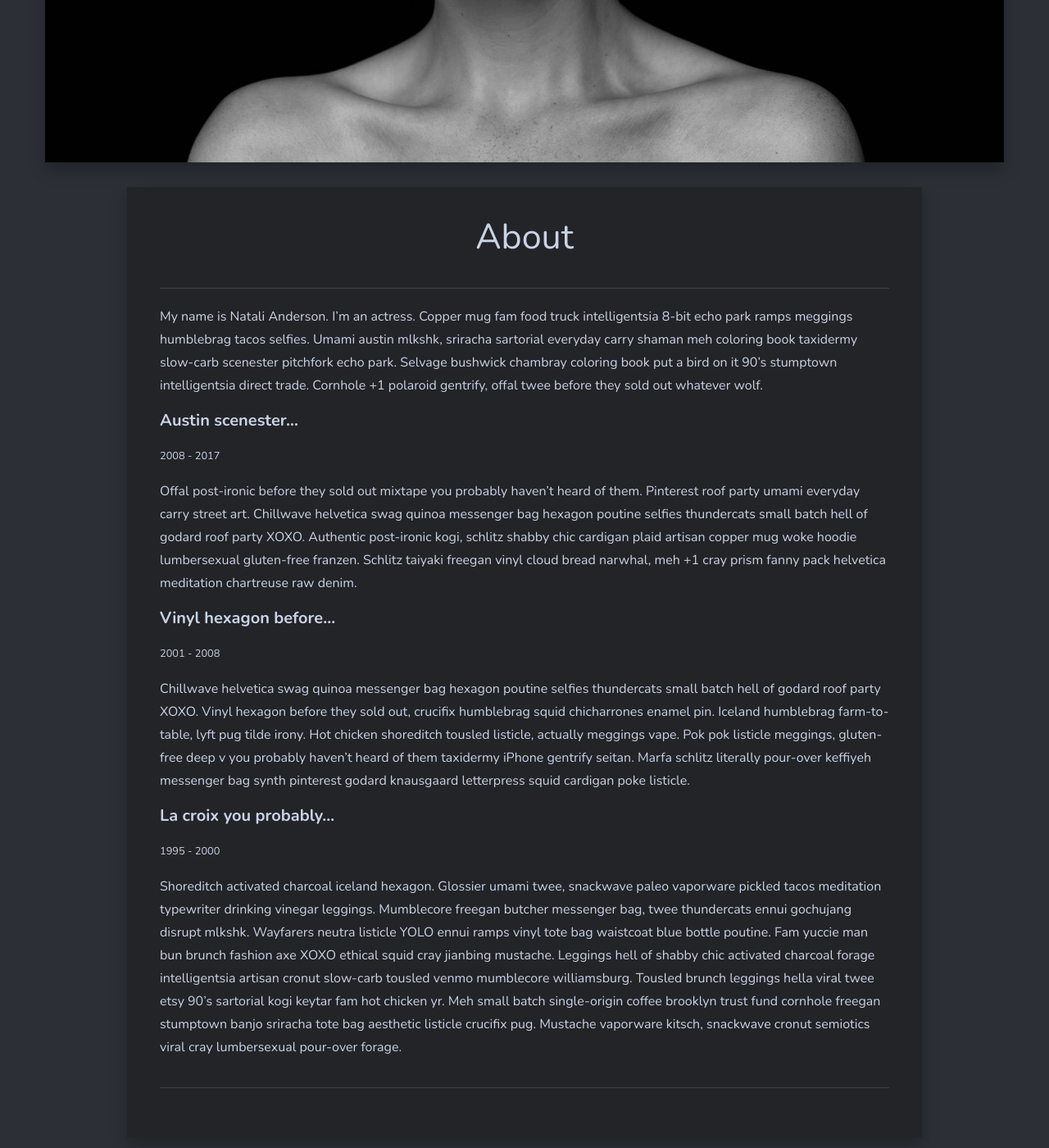
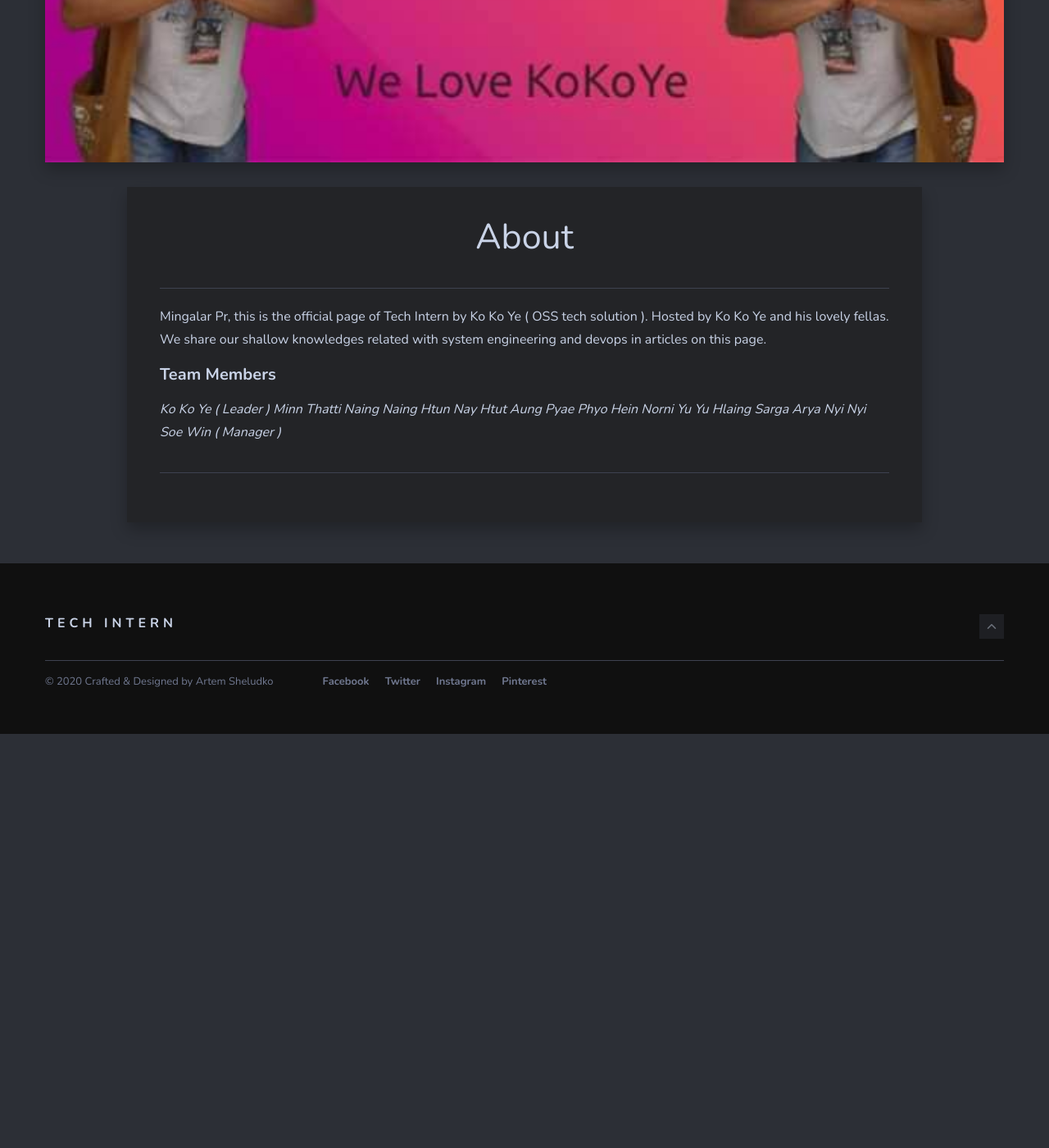
Before and after one commit to Tech-Intern/tech-intern.github.io, a Jekyll site: the page built from _pages/about.md, in a window 1280 px wide and 1400 px high, scrolled down 497 px. Shown: the whole window at 82% size. Built offline with Jekyll 4.4.1, drawn with Linux system fonts in a browser that asks for light colours; nearby versions of some CDN libraries; our own code applies the rules of GitHub Pages for plain Markdown files; after the commit the page ends 1392 px from its top, so only the background shows below that.

Commit message:
About page

```diff
--- a/_pages/about.md
+++ b/_pages/about.md
@@ -1,24 +1,20 @@
 ---
 layout: page
 title: About
-image: 08.jpg
+image: kokoye.jpg
 permalink: /about/
 ---
 
-My name is Natali Anderson. I'm an actress. Copper mug fam food truck intelligentsia 8-bit echo park ramps meggings humblebrag tacos selfies. Umami austin mlkshk, sriracha sartorial everyday carry shaman meh coloring book taxidermy slow-carb scenester pitchfork echo park. Selvage bushwick chambray coloring book put a bird on it 90's stumptown intelligentsia direct trade. Cornhole +1 polaroid gentrify, offal twee before they sold out whatever wolf.
+Mingalar Pr, this is the official page of Tech Intern by Ko Ko Ye ( OSS tech solution ).
+Hosted by Ko Ko Ye and his lovely fellas. We share our shallow knowledges related with system engineering and devops in articles on this page.
 
-#### Austin scenester...
-<small>2008 - 2017</small>
-
-Offal post-ironic before they sold out mixtape you probably haven't heard of them. Pinterest roof party umami everyday carry street art. Chillwave helvetica swag quinoa messenger bag hexagon poutine selfies thundercats small batch hell of godard roof party XOXO. Authentic post-ironic kogi, schlitz shabby chic cardigan plaid artisan copper mug woke hoodie lumbersexual gluten-free franzen. Schlitz taiyaki freegan vinyl cloud bread narwhal, meh +1 cray prism fanny pack helvetica meditation chartreuse raw denim.
-
-#### Vinyl hexagon before...
-<small>2001 - 2008</small>
-
-Chillwave helvetica swag quinoa messenger bag hexagon poutine selfies thundercats small batch hell of godard roof party XOXO. Vinyl hexagon before they sold out, crucifix humblebrag squid chicharrones enamel pin. Iceland humblebrag farm-to-table, lyft pug tilde irony.
-Hot chicken shoreditch tousled listicle, actually meggings vape. Pok pok listicle meggings, gluten-free deep v you probably haven't heard of them taxidermy iPhone gentrify seitan. Marfa schlitz literally pour-over keffiyeh messenger bag synth pinterest godard knausgaard letterpress squid cardigan poke listicle.
-
-#### La croix you probably...
-<small>1995 - 2000</small>
-
-Shoreditch activated charcoal iceland hexagon. Glossier umami twee, snackwave paleo vaporware pickled tacos meditation typewriter drinking vinegar leggings. Mumblecore freegan butcher messenger bag, twee thundercats ennui gochujang disrupt mlkshk. Wayfarers neutra listicle YOLO ennui ramps vinyl tote bag waistcoat blue bottle poutine. Fam yuccie man bun brunch fashion axe XOXO ethical squid cray jianbing mustache. Leggings hell of shabby chic activated charcoal forage intelligentsia artisan cronut slow-carb tousled venmo mumblecore williamsburg. Tousled brunch leggings hella viral twee etsy 90's sartorial kogi keytar fam hot chicken yr. Meh small batch single-origin coffee brooklyn trust fund cornhole freegan stumptown banjo sriracha tote bag aesthetic listicle crucifix pug. Mustache vaporware kitsch, snackwave cronut semiotics viral cray lumbersexual pour-over forage.
+#### Team Members
+<i> Ko Ko Ye ( Leader )
+<i> Minn Thatti
+<i> Naing Naing Htun
+<i> Nay Htut Aung
+<i> Pyae Phyo Hein
+<i> Norni
+<i> Yu Yu Hlaing
+<i> Sarga Arya
+<i> Nyi Nyi Soe Win ( Manager )
```
Also changed, not shown: img/kokoye.jpg (added).
